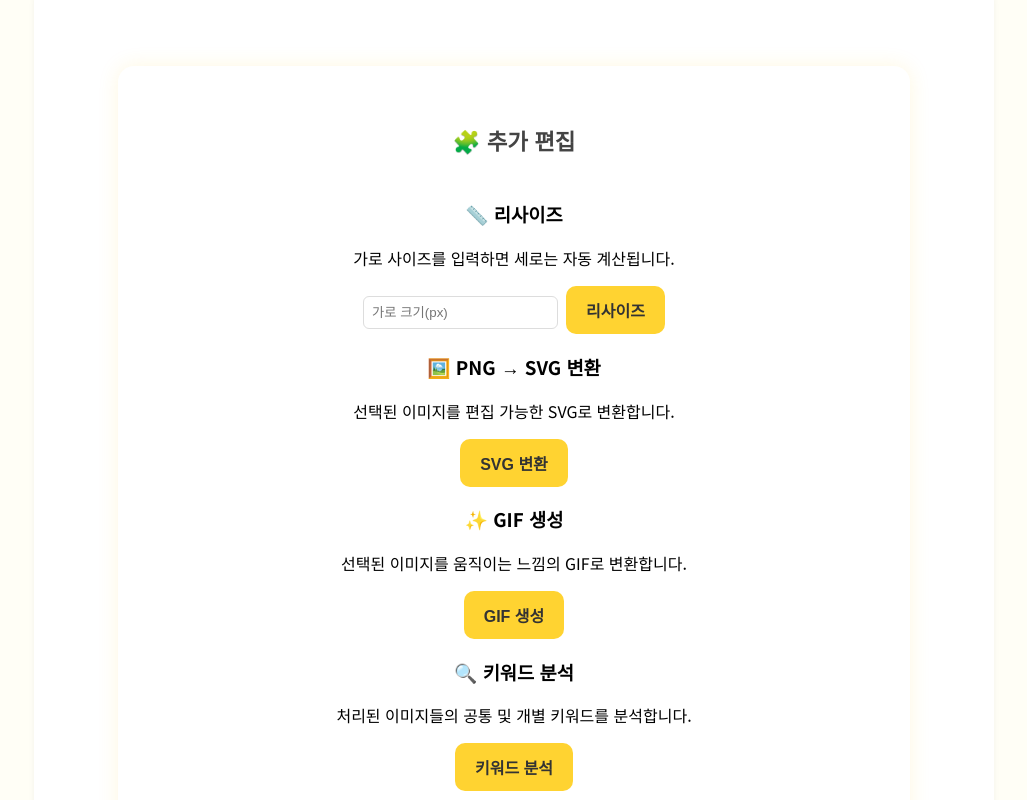
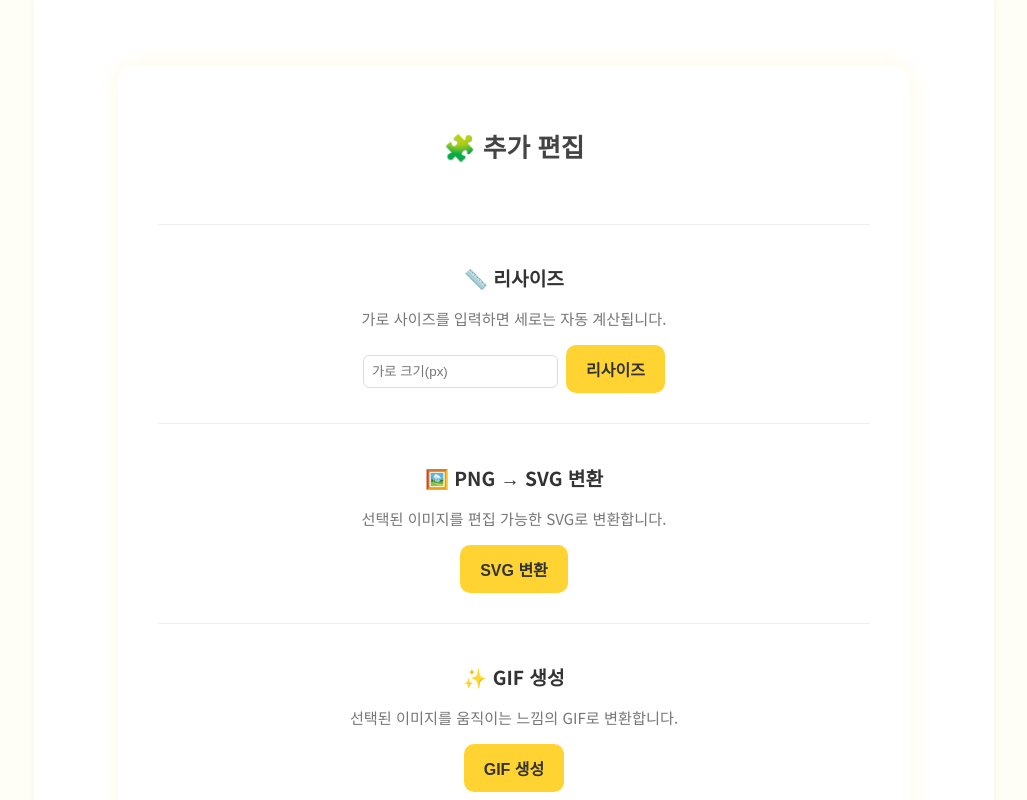
Before and after one commit to elliesbang/image-editor-elliesbang, a React (Vite) app: page / in a window 1280 px wide. Shown: the part 1580-2380 px from the top of the page, without its empty margins (126-1153 px from the left). Built offline with nearby package versions, Linux system fonts and the light colour scheme.

Commit message:
Update ExtraEdit.css

```diff
--- a/src/components/ExtraEdit.css
+++ b/src/components/ExtraEdit.css
@@ -10,10 +10,10 @@
 }
 
 .section-title {
-  font-size: 1.4rem;
+  font-size: 1.6rem;
   font-weight: 700;
   color: #444;
-  margin-bottom: 24px;
+  margin-bottom: 30px;
 }
 
 /* 진행바 */
@@ -36,7 +36,7 @@
   display: grid;
   grid-template-columns: repeat(auto-fit, minmax(120px, 1fr));
   gap: 10px;
-  margin-bottom: 20px;
+  margin-bottom: 25px;
 }
 .thumb-box {
   border: 2px solid transparent;
@@ -52,12 +52,22 @@
   display: block;
 }
 
-/* 입력 + 버튼 박스 */
-.resize-box,
-.svg-box,
-.gif-box,
-.analyze-box {
-  margin: 20px 0;
+/* 섹션 */
+.edit-section {
+  border-top: 1px solid #eee;
+  padding-top: 20px;
+  margin-top: 30px;
+  text-align: center;
+}
+.edit-section h3 {
+  color: #333;
+  font-size: 1.2rem;
+  margin-bottom: 8px;
+}
+.edit-section p {
+  color: #777;
+  font-size: 0.95rem;
+  margin-bottom: 16px;
 }
 
 button {
@@ -77,10 +87,21 @@ button:hover {
 }
 
 input[type="color"],
-select,
 input[type="number"] {
   margin-right: 8px;
   padding: 8px;
   border-radius: 6px;
   border: 1px solid #ddd;
 }
+
+/* SVG 미리보기 */
+.svg-preview {
+  margin-top: 16px;
+}
+.svg-display {
+  border: 1px solid #eee;
+  border-radius: 10px;
+  margin-top: 12px;
+  padding: 10px;
+  background: #fafafa;
+}
```
